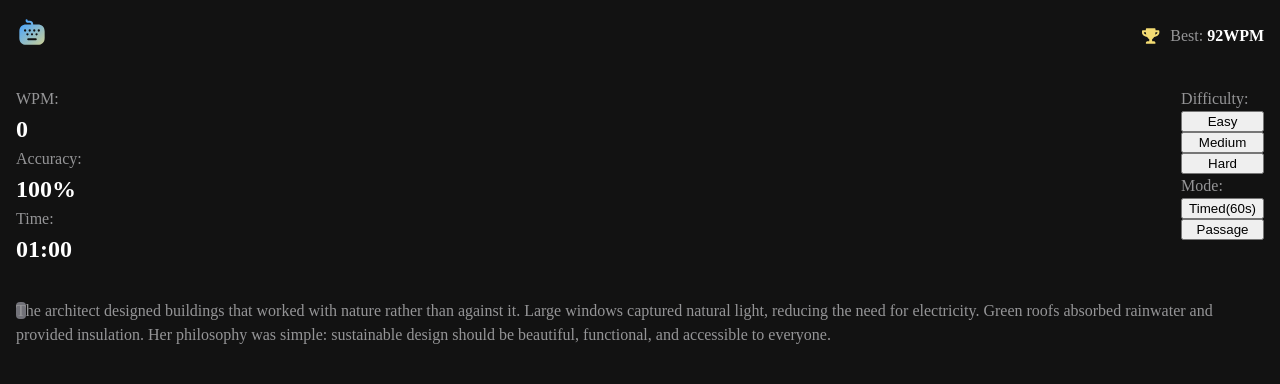
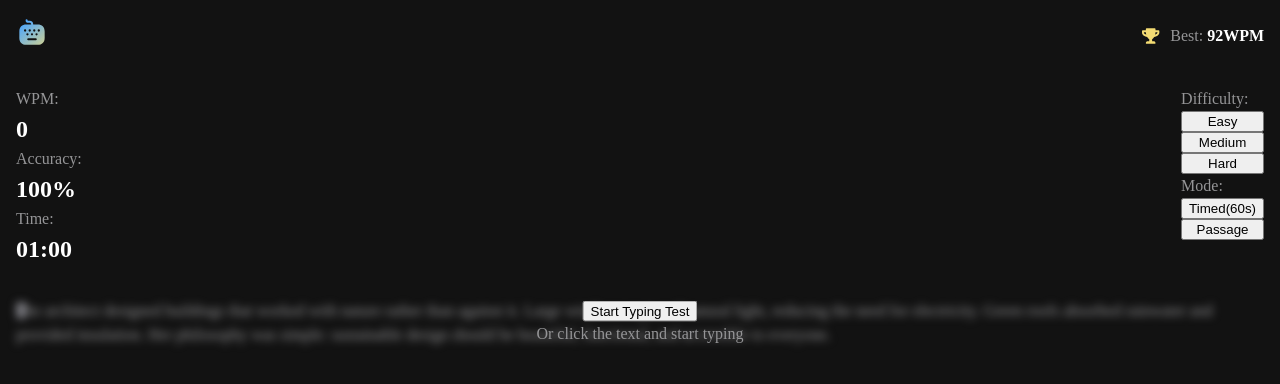
Before and after one commit to Akintayo74/typing-speed-test-camden, a React (Vite) app: page / in a window 1280 px wide. Shown: the top 384 px of the page. Built offline with nearby package versions, Linux system fonts and the light colour scheme; a web font is replaced by a local one.

Commit message:
Style conditionally rendered Start screen
Get rid of vertical scrollbar when start screen is
displayed though the page isn't long enough for a
scroll bar.

```diff
--- /dev/null
+++ b/src/components/StartScreen/StartScreen.module.css
@@ -0,0 +1,29 @@
+@import '../../styles/media.css';
+
+.container {
+    position: relative;
+    display: flex;
+    place-content: center;
+    /* justify-items: center; */
+    height: 100%;
+}
+
+.startModal {
+    position: absolute;
+    /* top: 100px; */
+    top: 50%;
+    left: 50%;
+    transform: translate(-50%, -50%);
+    z-index: 10;
+    display: flex;
+    flex-direction: column;
+}
+
+.startModal button {
+    align-self: center;
+}
+
+.blurryText {
+    filter: blur(4px);
+
+}
--- /dev/null
+++ b/src/components/StartScreen/StartScreen.tsx
@@ -0,0 +1,23 @@
+import * as React from 'react';
+import styles from './StartScreen.module.css';
+import { useTypingStore } from '../../store/use-typing-store';
+
+function StartScreen({children}: React.PropsWithChildren) {
+  const setStatus = useTypingStore((state) => state.setStatus)
+  return (
+    <div className={styles.container}>
+      <div className={styles.startModal}>
+        <button onClick={() => setStatus('running')}>
+          Start Typing Test
+        </button>
+        <span>Or click the text and start typing</span>
+      </div>
+
+      <div className={styles.blurryText} onClick={() => setStatus('running')}>
+        {children}
+      </div>
+    </div>
+  )
+}
+
+export default StartScreen;
--- /dev/null
+++ b/src/components/StartScreen/index.ts
@@ -0,0 +1,2 @@
+export * from './StartScreen';
+export { default } from './StartScreen';
--- a/src/components/TypingTest/TypingTest.tsx
+++ b/src/components/TypingTest/TypingTest.tsx
@@ -8,6 +8,7 @@ import { useTypingStore } from '../../store/use-typing-store';
 
 import typingData from '../../../data.json';
 import { sample } from '../../utils';
+import StartScreen from '../StartScreen';
 
 
 
@@ -83,9 +84,23 @@ function TypingTest() {
     inputRef.current?.focus();
   }
 
+  if(status === 'idle') {
     return (
       <>
+        <StartScreen>
+          <TextDisplay
+            targetText={targetText}
+            userInput={userInput}
+            onFocus={focusInput}
+          />
+        </StartScreen>
+      </>
+    )
+  }
 
+  if (status === 'running') {
+    return (
+      <>
         <TextDisplay
             targetText={targetText}
             userInput={userInput}
@@ -98,12 +113,32 @@ function TypingTest() {
           status={status}
           ref={inputRef}
         />
-
-      {/* {status === 'finished' && (
-        <Results />
-      )} */}
       </>
     )
   }
 
+  // return (
+  //   <>
+
+  //     {/* <TextDisplay
+  //       targetText={targetText}
+  //       userInput={userInput}
+  //       onFocus={focusInput}
+  //     />
+
+  //     <TypingInput
+  //       value={userInput}
+  //       handleInput={handleInput}
+  //       status={status}
+  //       ref={inputRef}
+  //     /> */}
+
+  //     {/* {status === 'finished' && (
+  //       <Results />
+  //     )} */}
+  //   </>
+  // )
+  return null;
+}
+
 export default TypingTest;
```
Lines whose indentation alone changed are shown as unchanged.
